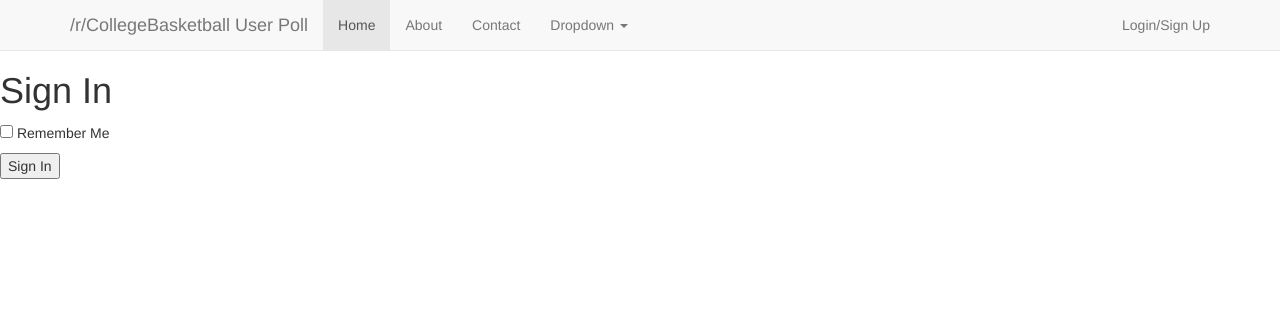
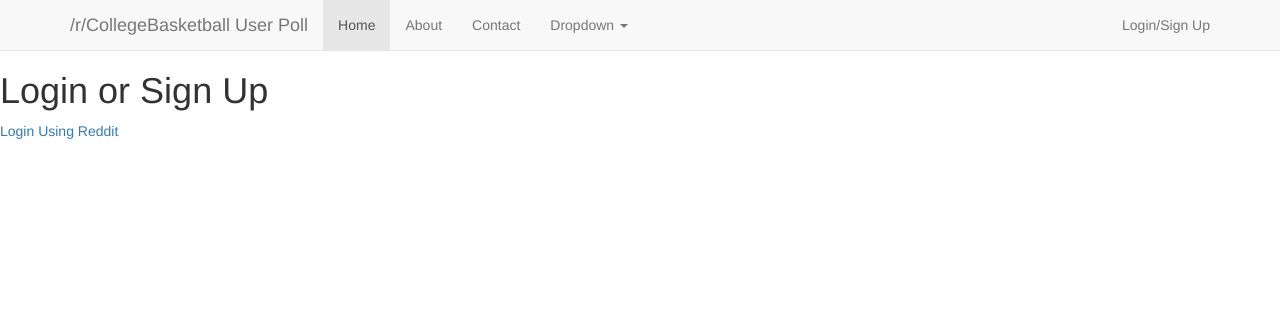
Before and after one commit to brandonsato/cbbpoll, a Flask app: template cbbpoll/templates/login.html in a window 1280 px wide. Shown: the top 311 px of the page. Run offline with Flask 2, Linux system fonts and the light colour scheme; the template is opened without the code that fills it: values that come from a table or form of the project are taken from there, others are empty; parts of the project's set-up code (start-up, migrations or seed data) failed here and were passed over; some libraries are stand-ins or nearby versions.

Commit message:
update login page

```diff
--- a/cbbpoll/templates/base.html
+++ b/cbbpoll/templates/base.html
@@ -43,7 +43,7 @@
             <li><a href="{{ url_for('user', nickname = g.user.nickname) }}">Your Profile</a></li>
             <li><a href="{{ url_for('logout') }}">Logout</a></li>
           {% else %}
-            <li><a href="{{ url_for('logout') }}">Login/Sign Up</a></li>
+            <li><a href="{{ url_for('login') }}">Login/Sign Up</a></li>
           {% endif %}
           </ul>
         </div><!--/.nav-collapse -->
--- a/cbbpoll/templates/login.html
+++ b/cbbpoll/templates/login.html
@@ -1,11 +1,6 @@
 {% extends "base.html" %}
 
 {% block content %}
-<h1>Sign In</h1>
-<form action="" method="post" name="login">
-    {{form.hidden_tag()}}
-
-    <p>{{form.remember_me}} Remember Me</p>
-    <p><input type="submit" value="Sign In"></p>
-</form>
+<h1>Login or Sign Up</h1>
+<a href="{{authorize_url}}">Login Using Reddit</a>
 {% endblock %}
--- a/cbbpoll/views.py
+++ b/cbbpoll/views.py
@@ -2,7 +2,7 @@ from flask import render_template, flash, redirect, session, url_for, request, g
 from flask.ext.login import login_user, logout_user, current_user, login_required
 from cbbpoll import app, db, lm, r
 from forms import LoginForm, EditProfileForm, AdminProfileForm
-from models import User
+from models import User, Poll, Team, Ballot, Vote, Result
 
 @lm.user_loader
 def load_user(id):
@@ -27,7 +27,6 @@ def home():
 
 @app.route('/')
 @app.route('/index')
-@login_required
 def index():
     user = g.user
     posts = [
@@ -47,11 +46,10 @@ def index():
 
 @app.route('/login')
 def login():
-    link_refresh = r.get_authorize_url('DifferentUniqueKey',
-                                       refreshable=True)
-    link_refresh = "<a href=%s>link</a>" % link_refresh
-    text = "Login with Reddit %s</br></br>" % link_refresh
-    return text
+    authorize_url = r.get_authorize_url('cbbloginkey',refreshable=True)
+    return render_template('login.html',
+      title = "Login or Sign Up",
+      authorize_url = authorize_url)
 
 
 @app.route('/authorize_callback', methods = ['GET', 'POST'])
```
